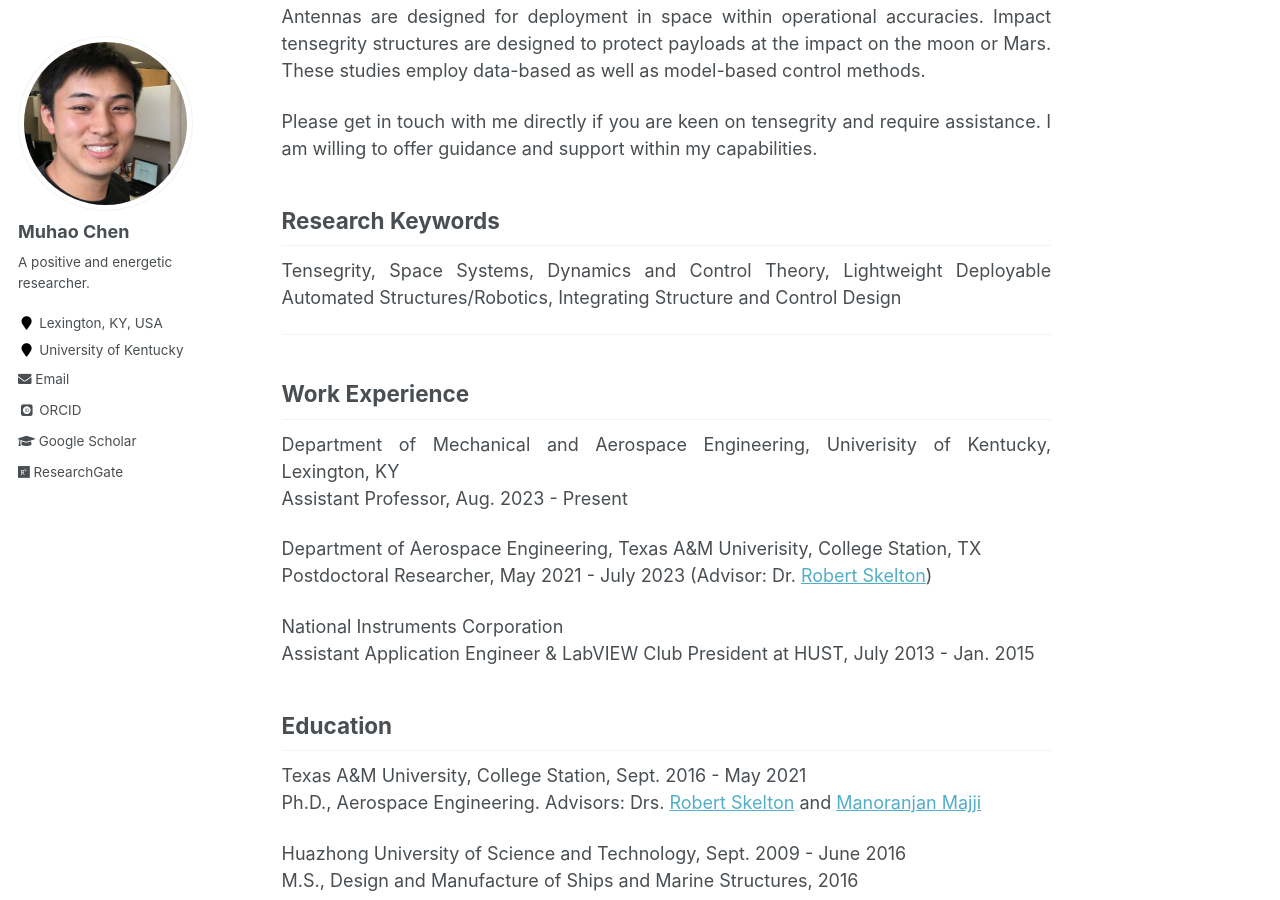
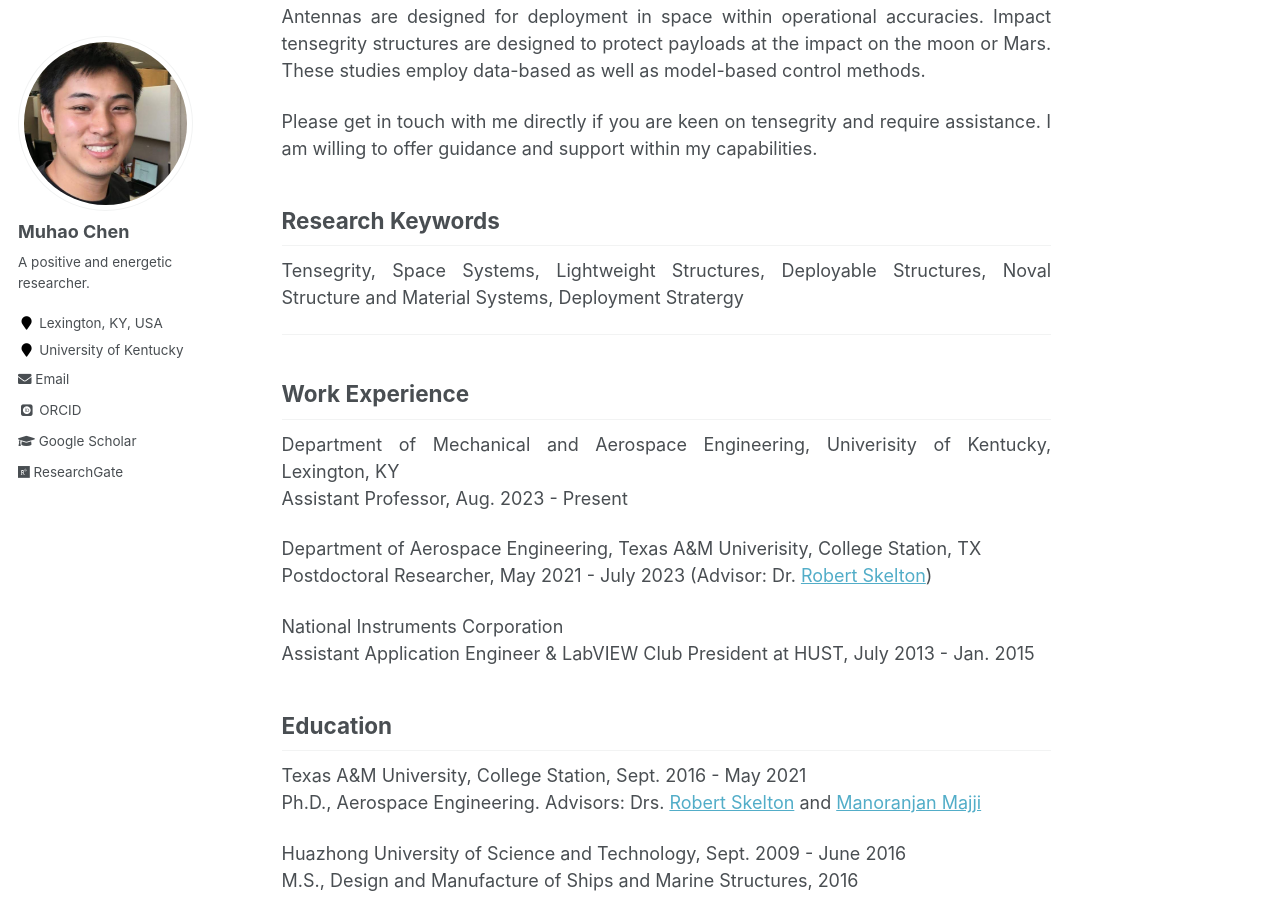
Before and after one commit to Muhao-Chen/muhao-chen.github.io, a Jekyll site: the page built from _pages/about.md, in a window 1280 px wide and 900 px high, scrolled down 427 px. Built offline with Jekyll 4.4.1, drawn with Linux system fonts in a browser that asks for light colours; some web fonts are replaced.

Commit message:
Update about.md

```diff
--- a/_pages/about.md
+++ b/_pages/about.md
@@ -22,7 +22,12 @@ Please get in touch with me directly if you are keen on tensegrity and require a
 <!-- Muhao Chen, Ph.D., is an assistant professor at the Department of Mechanical and Aerospace Engineering, University of Kentucky, Lexington, KY. His research can be found on the [Research](https://muhao-chen.github.io/research/) page.  -->
 
 ## Research Keywords
-Tensegrity, Space Systems, Dynamics and Control Theory, Lightweight Deployable Automated Structures/Robotics, Integrating Structure and Control Design
+<!-- Tensegrity, Space Systems, Dynamics and Control Theory, Lightweight Deployable Automated Structures/Robotics, Noval Structure and Material Systems  -->
+Tensegrity, Space Systems, Lightweight Structures, Deployable Structures, Noval Structure and Material Systems, Deployment Stratergy
+
+<!-- Dynamics and Control Theory, Lightweight Deployable Automated Structures/Robotics, Noval Structure and Material Systems  -->
+
+<!-- Integrating Structure and Control Design -->
 
 <!--His work mainly involves:</div>
 * Integrating Structure and Control Design for Modeling and Control of Complex Systems
```
